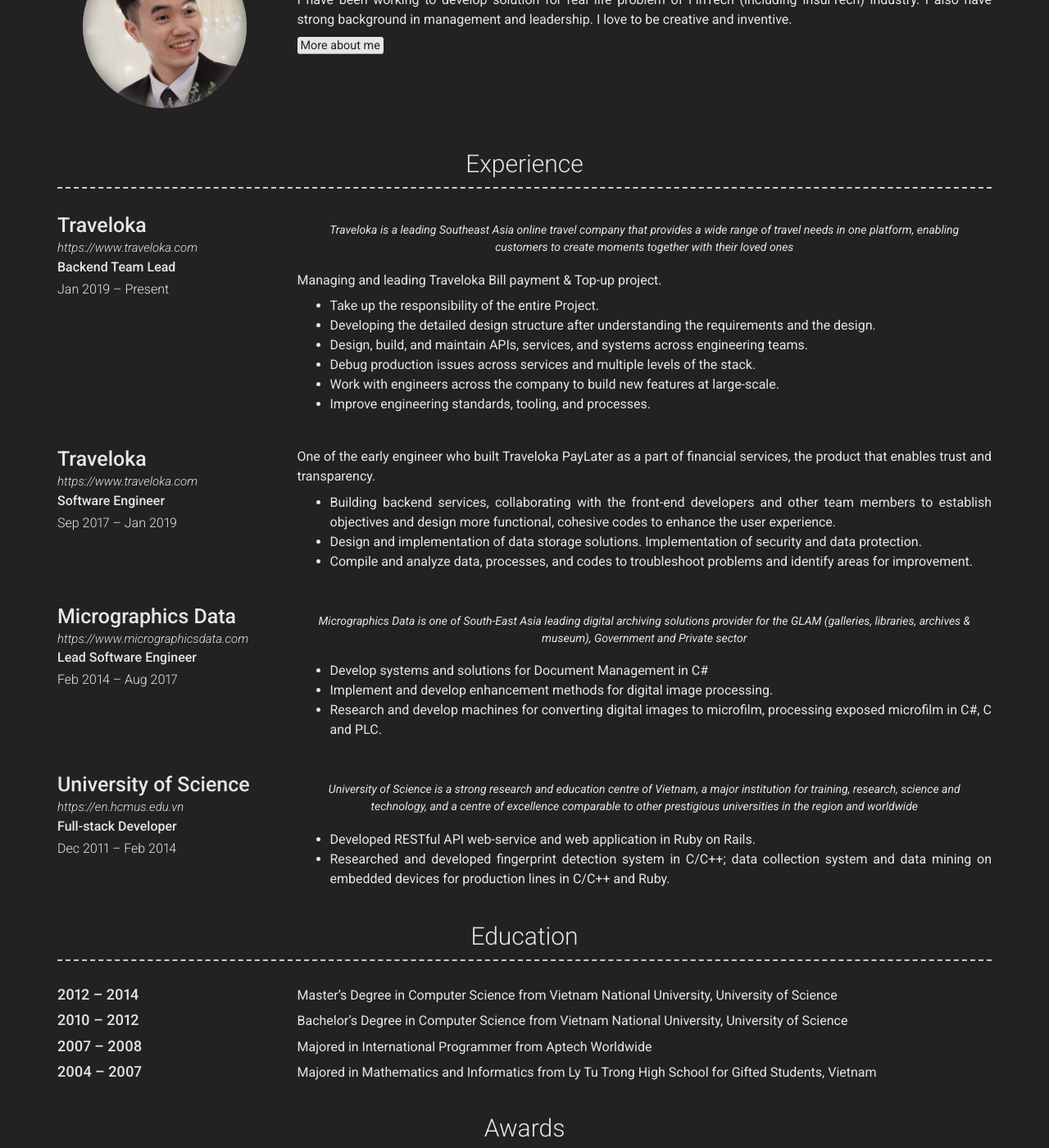
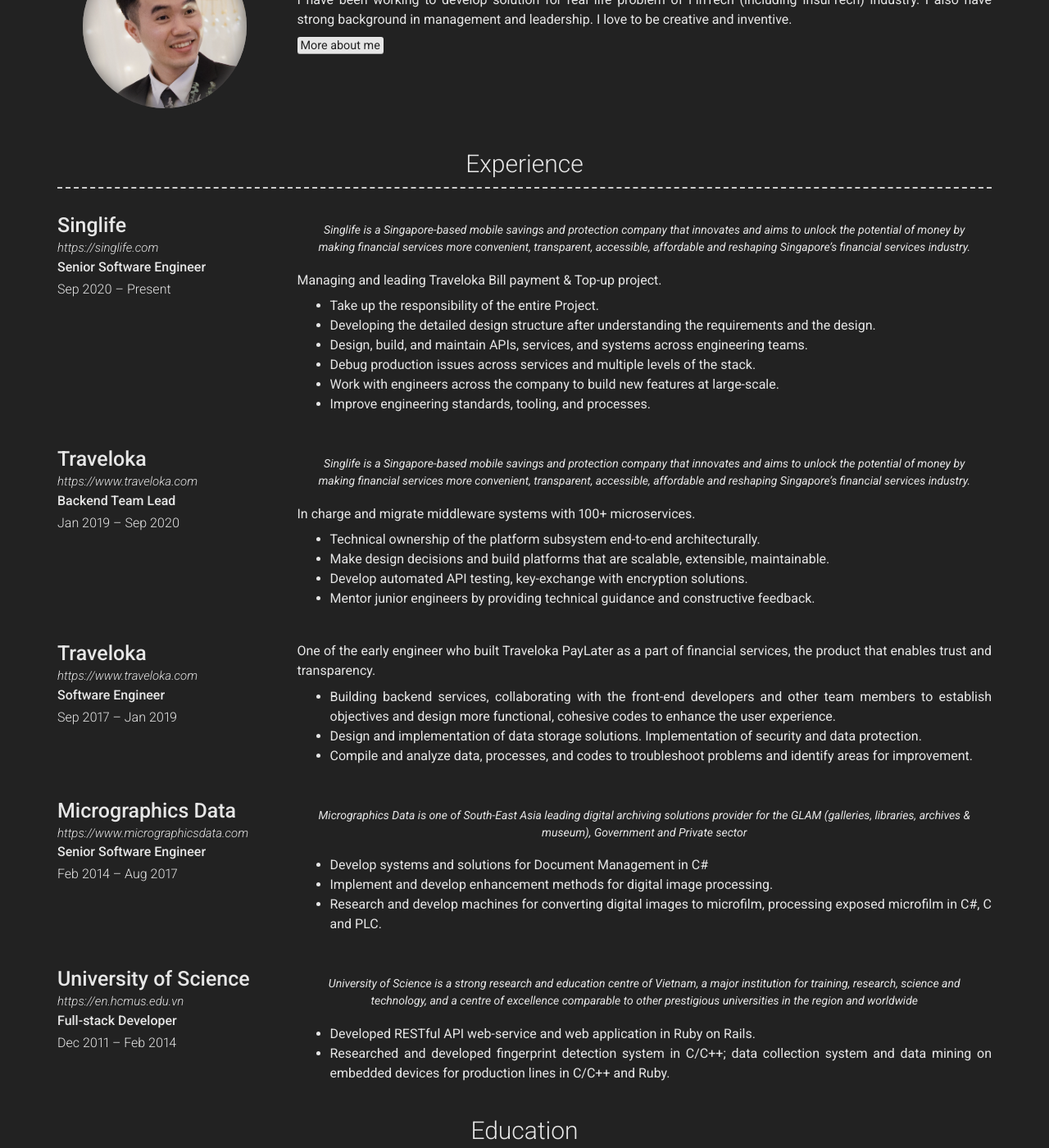
Before and after one commit to lmtien/cv, a Jekyll site: the page built from index.md, in a window 1280 px wide and 1400 px high, scrolled down 370 px. Shown: the whole window at 82% size. Built offline with Jekyll 4.4.1, drawn with Linux system fonts in a browser that asks for light colours; nearby versions of some CDN libraries.

Commit message:
Update singlife to experience

```diff
--- a/_data/experience.yml
+++ b/_data/experience.yml
@@ -1,11 +1,11 @@
 # Experience
 - layout: left
-  company: Traveloka
-  link: https://www.traveloka.com
-  job_title: Backend Team Lead
-  dates: Jan 2019 – Present
+  company: Singlife
+  link: https://singlife.com
+  job_title: Senior Software Engineer
+  dates: Sep 2020 – Present
   quote: >
-    Traveloka is a leading Southeast Asia online travel company that provides a wide range of travel needs in one platform, enabling customers to create moments together with their loved ones
+    Singlife is a Singapore-based mobile savings and protection company that innovates and aims to unlock the potential of money by making financial services more convenient, transparent, accessible, affordable and reshaping Singapore’s financial services industry.
   description: |
     Managing and leading Traveloka Bill payment & Top-up project.
       - Take up the responsibility of the entire Project.
@@ -14,6 +14,20 @@
       - Debug production issues across services and multiple levels of the stack.
       - Work with engineers across the company to build new features at large-scale.
       - Improve engineering standards, tooling, and processes.
+
+- layout: left
+  company: Traveloka
+  link: https://www.traveloka.com
+  job_title: Backend Team Lead
+  dates: Jan 2019 – Sep 2020
+  quote: >
+    Singlife is a Singapore-based mobile savings and protection company that innovates and aims to unlock the potential of money by making financial services more convenient, transparent, accessible, affordable and reshaping Singapore’s financial services industry.
+  description: |
+    In charge and migrate middleware systems with 100+ microservices.
+      - Technical ownership of the platform subsystem end-to-end architecturally.
+      - Make design decisions and build platforms that are scalable, extensible, maintainable.
+      - Develop automated API testing, key-exchange with encryption solutions.
+      - Mentor junior engineers by providing technical guidance and constructive feedback.
 
 - layout: left
   company: Traveloka
@@ -29,7 +43,7 @@
 - layout: left
   company: Micrographics Data
   link: https://www.micrographicsdata.com
-  job_title: Lead Software Engineer
+  job_title: Senior Software Engineer
   dates: Feb 2014 – Aug 2017
   quote: >
     Micrographics Data is one of South-East Asia leading digital archiving solutions provider for the GLAM (galleries, libraries, archives & museum), Government and Private sector
```
